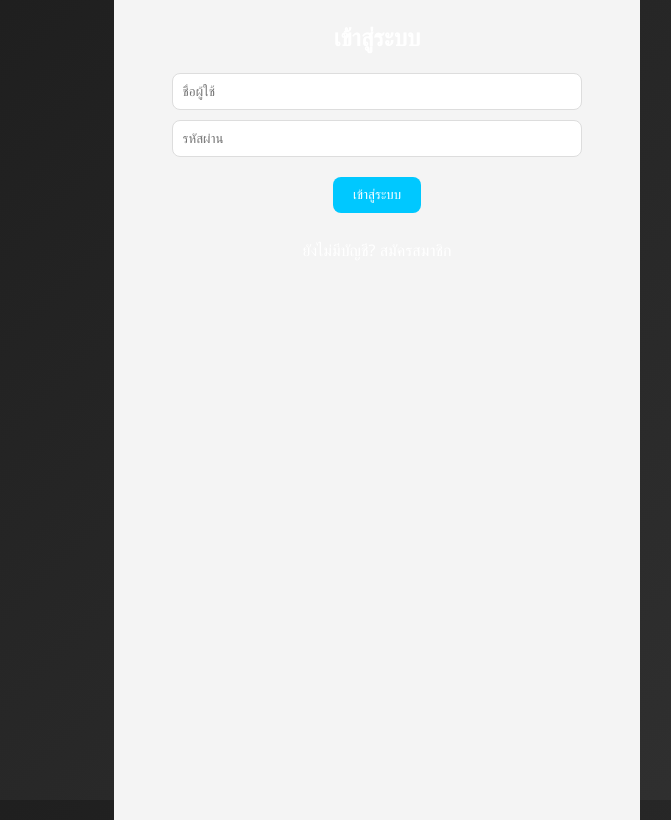
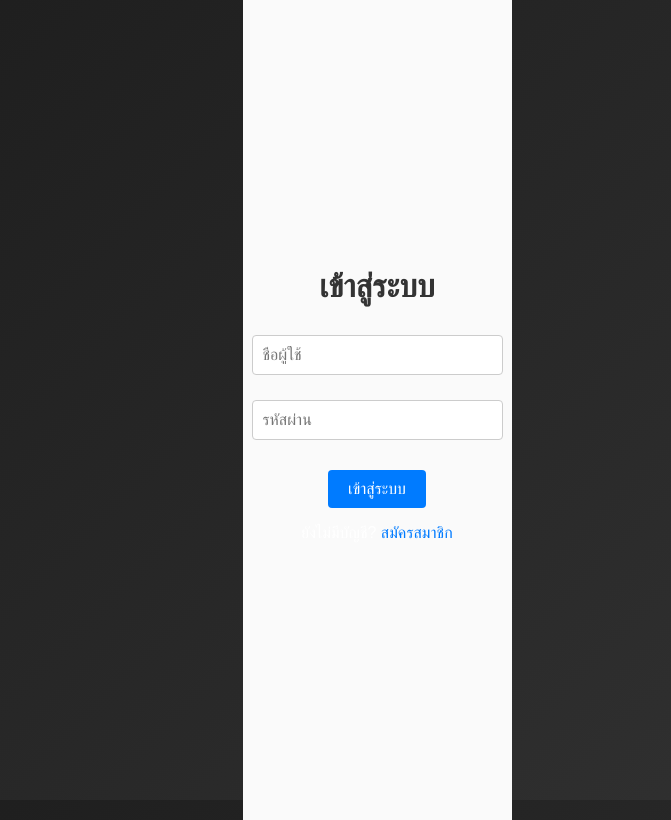
Before and after one commit to gardoffwhite/nagegacha, a React (Create React App) app: page / in a window 1280 px wide. Shown: the whole page, without its empty margins (263-934 px from the left). Built offline with nearby package versions, Linux system fonts and the light colour scheme.

Commit message:
Update App.css

```diff
--- a/src/App.css
+++ b/src/App.css
@@ -1,190 +1,194 @@
+/* General styles */
+body {
+  font-family: Arial, sans-serif;
+  background-color: #f4f4f4;
+  margin: 0;
+  padding: 0;
+}
+
 .app-container {
-  font-family: 'Segoe UI', sans-serif;
+  display: flex;
+  justify-content: center;
+  align-items: center;
+  min-height: 100vh;
+  background-color: #fafafa;
   padding: 20px;
-  text-align: center;
-  background-color: #f4f4f4;
-  min-height: 100vh;
+}
+
+.container {
+  display: flex;
+  flex-direction: column;
+  align-items: center;
+  width: 100%;
+  max-width: 1200px;
+  padding: 20px;
+  background-color: white;
+  box-shadow: 0 4px 8px rgba(0, 0, 0, 0.1);
+  border-radius: 8px;
+}
+
+/* Header */
+h2 {
+  font-size: 32px;
+  margin-bottom: 20px;
+  color: #333;
+}
+
+h3 {
+  font-size: 24px;
+  margin-bottom: 15px;
+  color: #333;
+}
+
+.token-display {
+  font-size: 20px;
+  margin-bottom: 15px;
+}
+
+/* Buttons */
+.btn {
+  background-color: #007bff;
+  color: white;
+  border: none;
+  padding: 10px 20px;
+  font-size: 16px;
+  cursor: pointer;
+  border-radius: 4px;
+  margin-top: 15px;
+}
+
+.btn:hover {
+  background-color: #0056b3;
+}
+
+.btn:disabled {
+  background-color: #ccc;
+  cursor: not-allowed;
+}
+
+.btn-logout {
+  background-color: #f44336;
+  margin-top: 20px;
+}
+
+.btn-logout:hover {
+  background-color: #d32f2f;
+}
+
+/* Auth section */
+.auth-container {
+  display: flex;
+  flex-direction: column;
+  align-items: center;
+  max-width: 400px;
+  width: 100%;
+}
+
+.input-field {
+  padding: 10px;
+  margin: 10px 0;
+  width: 100%;
+  font-size: 16px;
+  border-radius: 4px;
+  border: 1px solid #ccc;
+}
+
+.link {
+  color: #007bff;
+  cursor: pointer;
+}
+
+.link:hover {
+  text-decoration: underline;
+}
+
+/* Dashboard (Gacha) */
+.dashboard-container {
+  width: 100%;
+  max-width: 800px;
   display: flex;
   flex-direction: column;
   align-items: center;
 }
 
-.container {
-  display: flex;
-  justify-content: space-between;
-  width: 100%;
-  max-width: 1200px;
+.rolling-container {
   margin-top: 20px;
-}
-
-.dashboard-container, .history-container, .rate-container {
-  display: flex;
-  flex-direction: column;
-  align-items: center;
-  padding: 20px;
-  background-color: #fff;
-  border-radius: 8px;
-  box-shadow: 0 4px 8px rgba(0, 0, 0, 0.1);
-  width: 30%;
-}
-
-.history-table, .rate-table {
-  margin-top: 20px;
-  width: 100%;
-  border-collapse: collapse;
-}
-
-.history-table th, .history-table td, .rate-table th, .rate-table td {
-  padding: 10px;
-  border: 1px solid #ddd;
-  text-align: center;
-  font-size: 14px;
-}
-
-.history-table th, .rate-table th {
-  background-color: #f0f0f0;
-}
-
-.history-table tr:nth-child(even), .rate-table tr:nth-child(even) {
-  background-color: #f9f9f9;
-}
-
-.token-display {
-  margin-bottom: 10px;
-  font-weight: bold;
-  font-size: 18px;
-}
-
-.btn {
-  background-color: #00c8ff;
-  color: white;
-  padding: 10px 20px;
-  border: none;
-  border-radius: 8px;
-  cursor: pointer;
-  margin: 10px 0;
-}
-
-.btn-gacha {
-  background-color: #ff7a00;
-}
-
-.btn-logout {
-  background-color: #e60000;
-}
-
-.btn:hover {
-  background-color: #0088cc;
-}
-
-.input-field {
-  padding: 10px;
-  margin-bottom: 10px;
-  width: 80%;
-  border-radius: 8px;
-  border: 1px solid #ddd;
-}
-
-.rolling-container {
-  overflow: hidden;
-  height: 60px;
-  width: 250px;
-  margin: 20px auto;
-  border: 2px solid #00c8ff;
-  border-radius: 8px;
-  background-color: #111;
-  position: relative;
 }
 
 .rolling-strip {
   display: flex;
-  flex-direction: column;
-  animation: scrollItemsY 5s ease-in-out infinite;
+  overflow: hidden;
+  width: 100%;
+  height: 40px;
 }
 
 .rolling-item {
-  padding: 10px;
-  height: 60px;
-  font-size: 18px;
-  font-weight: bold;
-  color: #00eaff;
-  background: #222;
-  border-bottom: 1px solid #333;
+  font-size: 16px;
+  margin-right: 20px;
+  white-space: nowrap;
 }
 
-@keyframes scrollItemsY {
-  0% { transform: translateY(0); }
-  100% { transform: translateY(-100%); }
+.item-display-card {
+  margin-top: 20px;
+  text-align: center;
+  font-size: 20px;
+  background-color: #e9e9e9;
+  padding: 20px;
+  border-radius: 8px;
 }
 
-/* New Styles for History */
-.history-container {
-  width: 60%;
-  padding: 20px;
-  margin-top: 20px;
-  background-color: #f9f9f9;
-  border-radius: 8px;
-  box-shadow: 0 4px 8px rgba(0, 0, 0, 0.1);
-  display: flex;
-  flex-direction: column;
+.character-name {
+  font-size: 18px;
+  color: #555;
 }
 
-.history-table {
-  margin-top: 10px;
+.history-container, .rate-container {
+  margin-top: 40px;
   width: 100%;
 }
 
-.history-table th {
-  background-color: #007BFF;
-  color: white;
+.history-table, .rate-table {
+  width: 100%;
+  border-collapse: collapse;
+  margin-top: 10px;
 }
 
-.history-table td {
-  font-size: 14px;
-  font-weight: normal;
+.history-table th, .rate-table th {
+  background-color: #007bff;
+  color: white;
+  padding: 12px;
+  text-align: left;
 }
 
-.history-table tr:nth-child(even) {
-  background-color: #f1f1f1;
+.history-table td, .rate-table td {
+  padding: 10px;
+  border: 1px solid #ddd;
 }
 
-.history-table tr:hover {
-  background-color: #f0f0f0;
+.history-table tr:nth-child(even), .rate-table tr:nth-child(even) {
+  background-color: #f2f2f2;
 }
 
-.history-table td,
-.history-table th {
-  padding: 8px;
-  text-align: center;
+.history-table tr:hover, .rate-table tr:hover {
+  background-color: #ddd;
 }
 
-.history-table th,
-.history-table td {
-  font-size: 16px;
-  color: #333;
+/* Admin section */
+.admin-container {
+  display: flex;
+  flex-direction: column;
+  align-items: center;
+  width: 100%;
 }
 
-.history-table td {
-  font-size: 14px;
+.input-field {
+  margin-bottom: 15px;
 }
 
-.history-table tr {
-  transition: background-color 0.2s ease;
+.btn-add-token {
+  background-color: #4CAF50;
 }
 
-/* Add some spacing for history container */
-.history-container {
-  margin-top: 20px;
+.btn-add-token:hover {
+  background-color: #45a049;
 }
-
-/* Responsive Design */
-@media (max-width: 768px) {
-  .container {
-    flex-direction: column;
-  }
-
-  .dashboard-container, .history-container, .rate-container {
-    width: 100%;
-    margin-bottom: 20px;
-  }
-}
```
